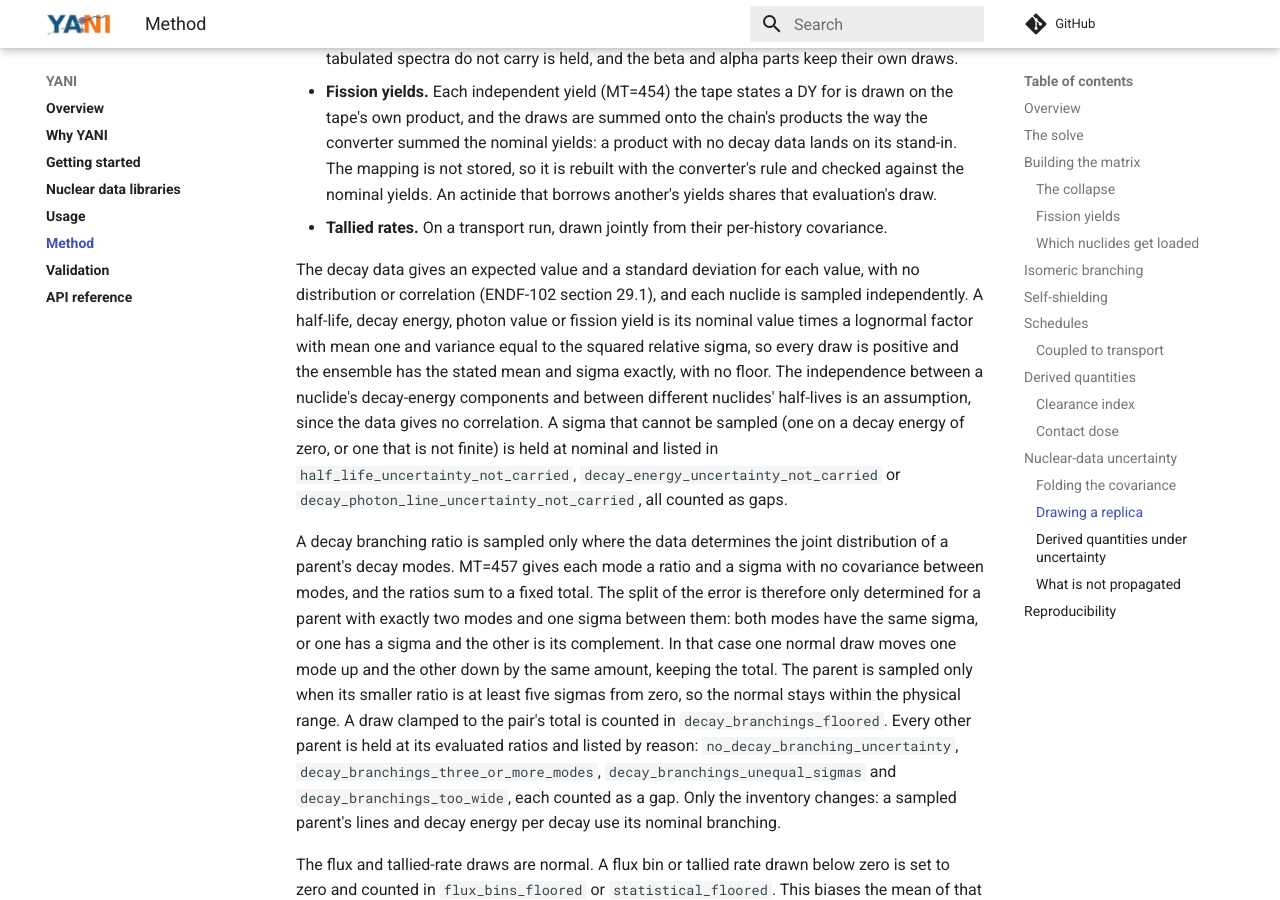
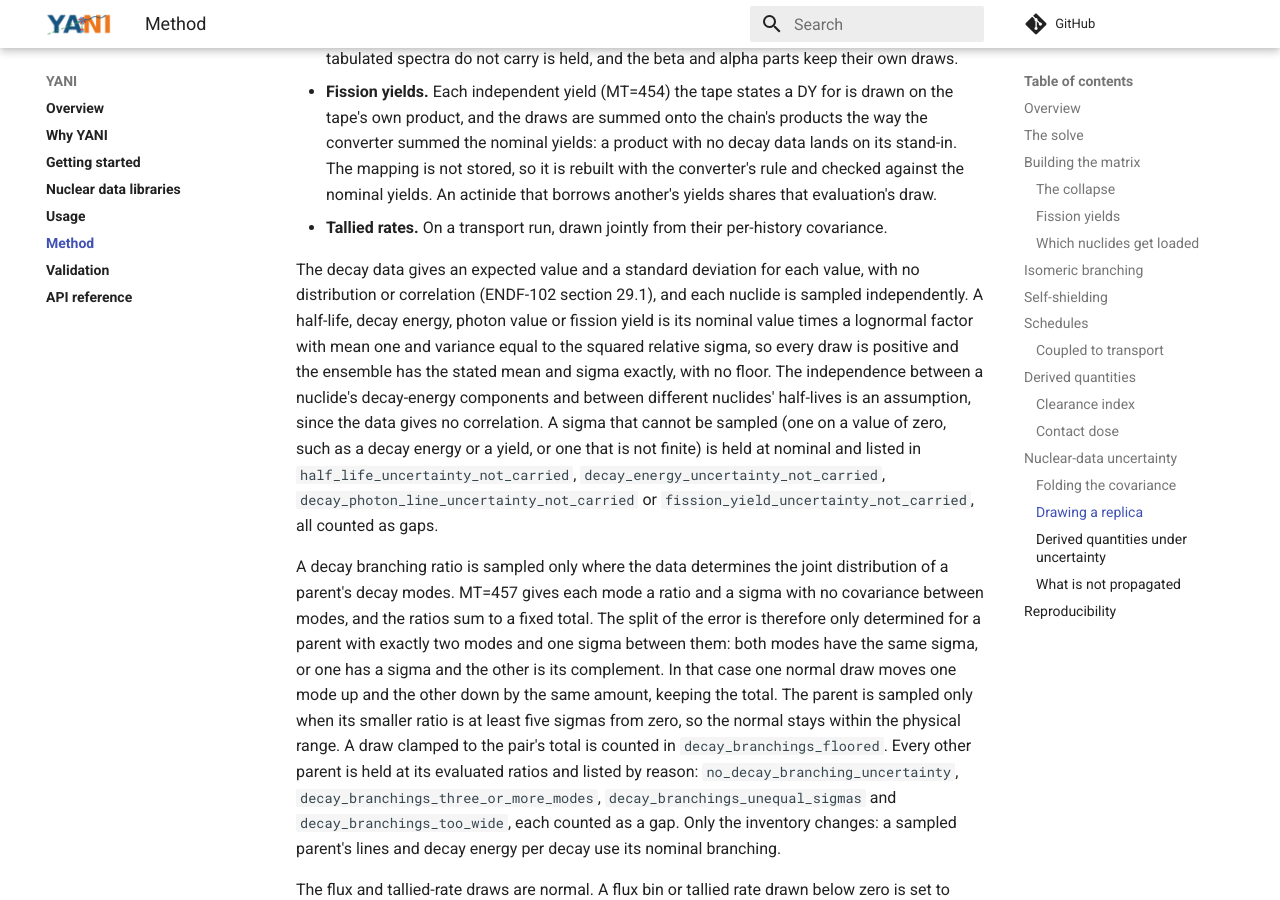
Before and after one commit to fusion-neutronics/yani, an MkDocs documentation site: the page built from docs/method.md, in a window 1280 px wide and 900 px high, scrolled down 11836 px. Built offline with MkDocs 1.6.1 and Material for MkDocs 9.7.7, drawn with Linux system fonts in a browser that asks for light colours; comment, search, counter and statistics services are not loaded; some of the changed text lies outside the part shown.

Commit message:
Describe fission yield weights and held sigmas as released
On Material.transmute the energy weights that combine a nuclide's yield
sets still come from the nominal spectrum in every replica. On a
transport run with cross_sections on, yani-core 0.21.0 tallies them per
replica under the transport's replica weights (core#331), so the method
page says which path holds them.

A DY that no draw can carry is held and listed in
fission_yield_uncertainty_not_carried, which the list of held sigmas
beside the other three now names.

```diff
--- a/docs/method.md
+++ b/docs/method.md
@@ -563,10 +563,12 @@
 sigma, so every draw is positive and the ensemble has the stated mean and sigma
 exactly, with no floor. The independence between a nuclide's decay-energy
 components and between different nuclides' half-lives is an assumption, since
-the data gives no correlation. A sigma that cannot be sampled (one on a decay
-energy of zero, or one that is not finite) is held at nominal and listed in
-`half_life_uncertainty_not_carried`, `decay_energy_uncertainty_not_carried` or
-`decay_photon_line_uncertainty_not_carried`, all counted as gaps.
+the data gives no correlation. A sigma that cannot be sampled (one on a value
+of zero, such as a decay energy or a yield, or one that is not finite) is held
+at nominal and listed in `half_life_uncertainty_not_carried`,
+`decay_energy_uncertainty_not_carried`,
+`decay_photon_line_uncertainty_not_carried` or
+`fission_yield_uncertainty_not_carried`, all counted as gaps.
 
 A decay branching ratio is sampled only where the data determines the joint
 distribution of a parent's decay modes. MT=457 gives each mode a ratio and a
```
Also changed, not shown: other parts of docs/method.md (+4 -2 lines).
